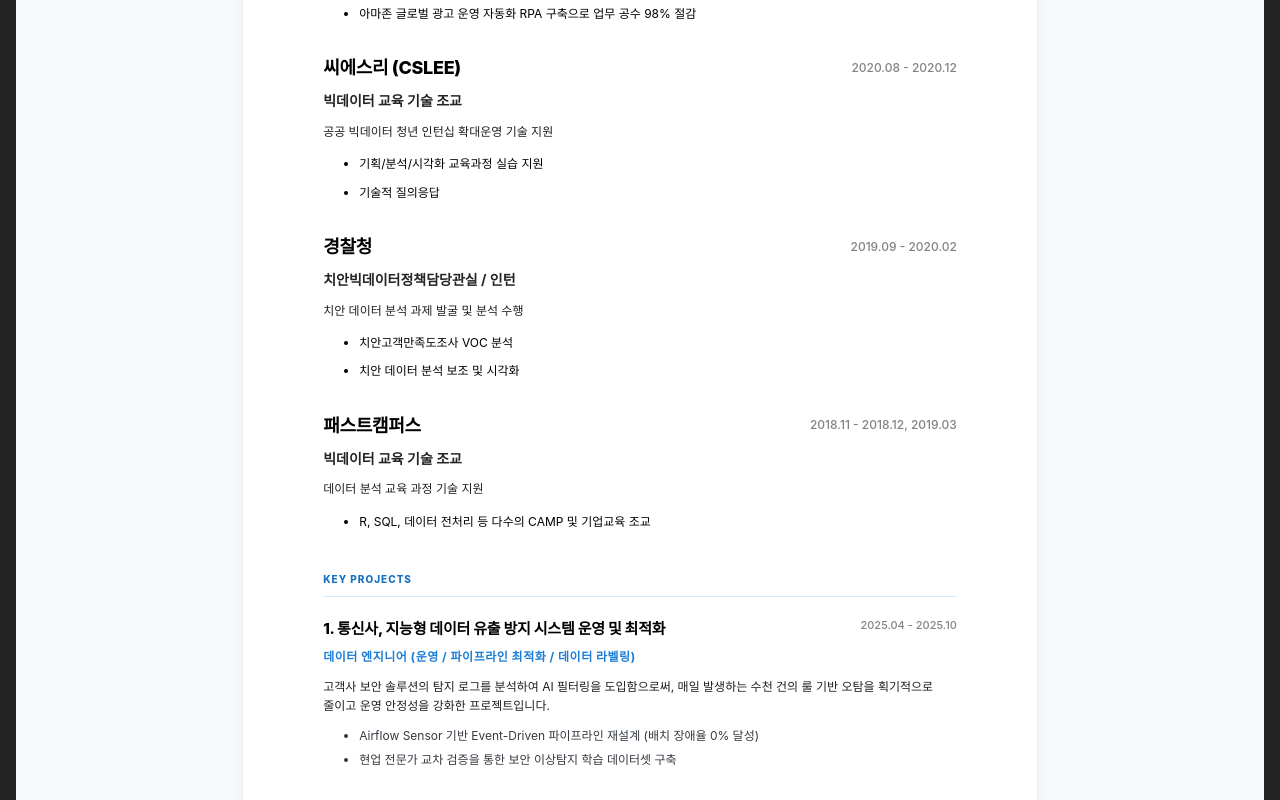
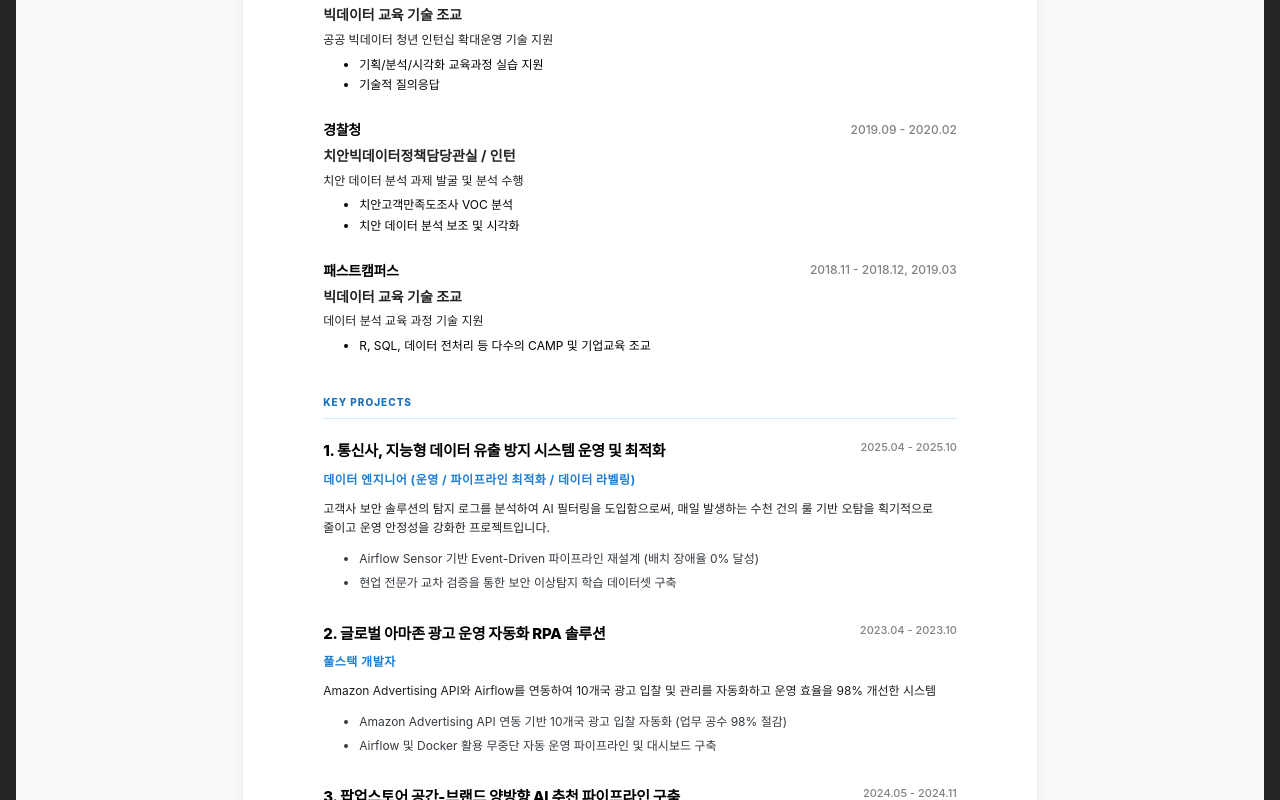
Before and after one commit to jisxo/jisxo-portfolio, a Next.js app: page /resume in a window 1280 px wide. Shown: the part 1100-1900 px from the top of the page. Built offline with nearby package versions, Linux system fonts and the light colour scheme; no server answers.

Commit message:
Refine: Sync page 2 alignment, unify experience typography, and adjust gap to 25px

```diff
--- a/src/app/resume/page.tsx
+++ b/src/app/resume/page.tsx
@@ -157,7 +157,7 @@ export default function ResumePage() {
                 {/* Work Experience */}
                 <Box mb={40}>
                     <SectionTitle title="Work Experience" />
-                    <Stack gap={30}>
+                    <Stack gap={25}>
                         {experience.map((exp, idx) => (
                             <ExperienceItem
                                 key={idx}
@@ -167,9 +167,9 @@ export default function ResumePage() {
                                 summary={exp.summary}
                             >
                                 {exp.bullets && (
-                                    <List fz={12} spacing={8} withPadding listStyleType="disc">
+                                    <List fz={12} spacing={4} withPadding listStyleType="disc">
                                         {exp.bullets.map((bullet, bIdx) => (
-                                            <List.Item key={bIdx} style={{ lineHeight: 1.7 }}>{bullet}</List.Item>
+                                            <List.Item key={bIdx} style={{ lineHeight: 1.4 }}>{bullet}</List.Item>
                                         ))}
                                     </List>
                                 )}
@@ -180,7 +180,7 @@ export default function ResumePage() {
 
                 {/* Projects */}
                 <div className="page-break" />
-                <Box mb={40} mt={30}>
+                <Box mb={40}>
                     <SectionTitle title="Key Projects" />
                     <Stack gap={30}>
                         {projects.map((project, index) => (
@@ -243,12 +243,12 @@ function SectionTitle({ title }: { title: string }) {
 function ExperienceItem({ company, role, period, summary, children }: any) {
     return (
         <Box>
-            <Group justify="space-between" mb={8}>
-                <Text fw={800} fz={18} style={{ letterSpacing: '-0.3px' }}>{company}</Text>
+            <Group justify="space-between" mb={4}>
+                <Text fw={800} fz={14} style={{ letterSpacing: '-0.3px' }}>{company}</Text>
                 <Text fz={12} c="dimmed" fw={500}>{period}</Text>
             </Group>
-            <Text fz={14} fw={700} mb={10} c="dark.7">{role}</Text>
-            <Text fz={12} lh={1.7} mb={children ? 12 : 0} c="dark.8">{summary}</Text>
+            <Text fz={14} fw={700} mb={6} c="dark.7">{role}</Text>
+            <Text fz={12} lh={1.4} mb={children ? 8 : 0} c="dark.8">{summary}</Text>
             {children}
         </Box>
     );
```
